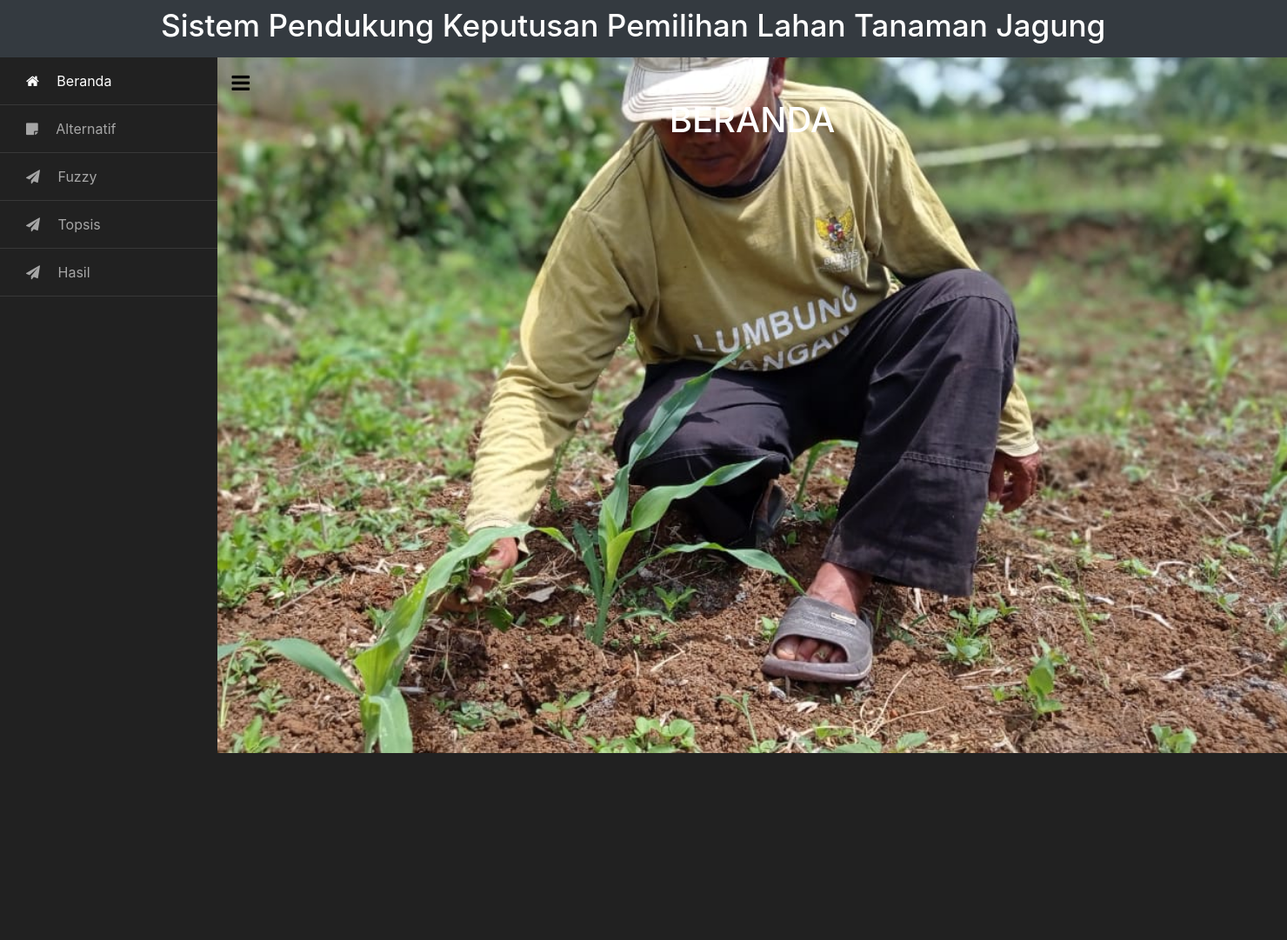
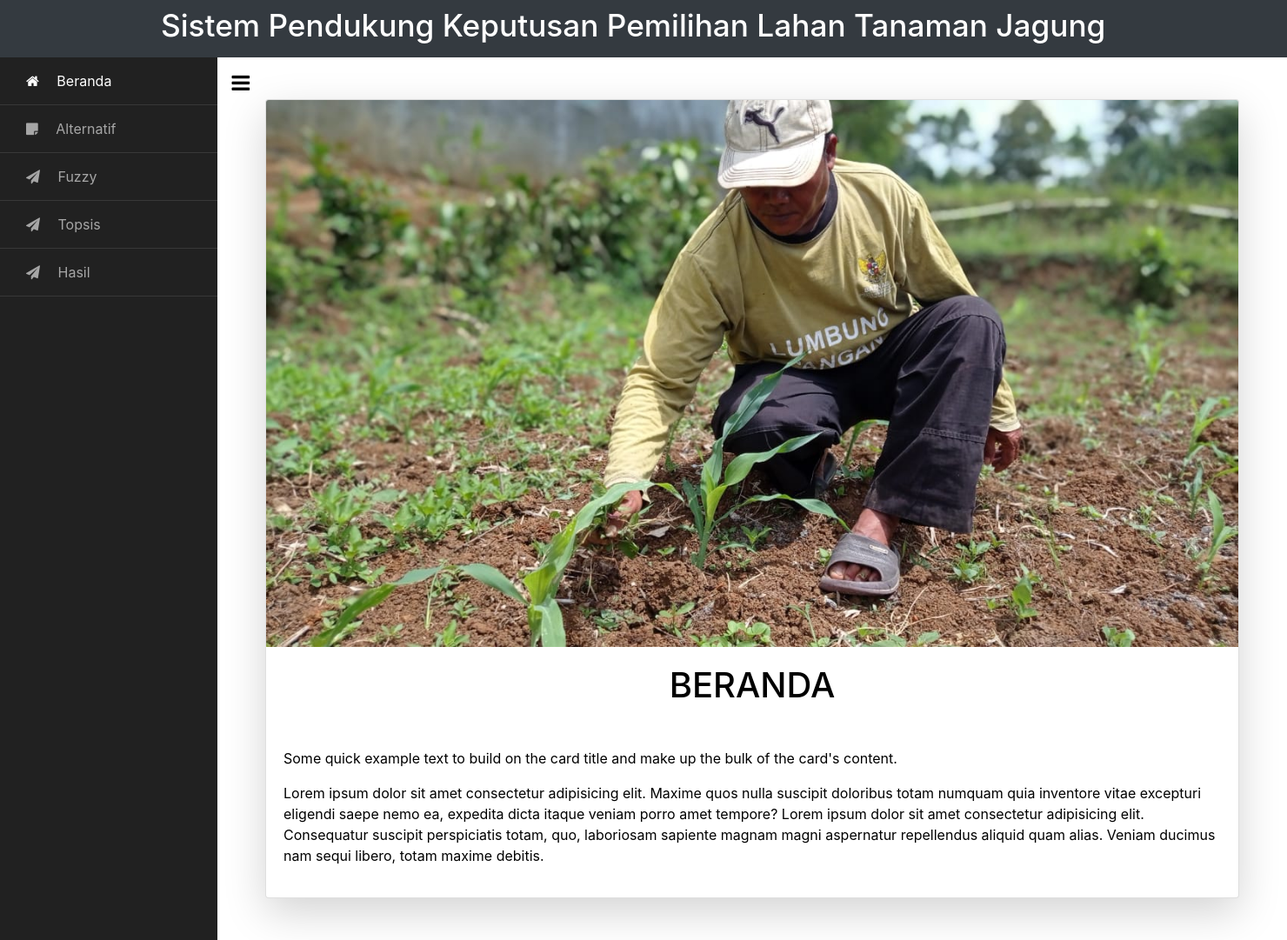
Before and after one commit to irdaislakhuafa/spk_helman_fuzzy_topsis, a PHP site: page /home.php in a window 1480 px wide. Shown: the whole page at 87% size. Before the commit the page ends 866 px from the top, so only its background shows below. Run offline with PHP 8.4, Linux system fonts and the light colour scheme; some libraries are stand-ins or nearby versions.

Commit message:
added card in home page

```diff
--- /dev/null
+++ b/date.php
@@ -0,0 +1,2 @@
+<?php
+echo (new DateTime())->format("Y");
--- a/home.php
+++ b/home.php
@@ -6,26 +6,25 @@ createHeader("Beranda");
 ?>
 
 
-<body style="background-image: url('./assets/img/x.jpeg'); background-size: cover; background-repeat: no-repeat;">
+<body>
     <?php
     createNavbar();
 
     $body = function () { ?>
         <!-- Page Content  -->
-        <div id="content" class="p-4 p-md-5 pt-5" style="color: white;">
-            <h1 class="mb-4 text-uppercase text-center">beranda</h1>
-            <!-- <img src="./assets/img/x.jpeg" alt="" srcset="">
-            <img src="./assets/img/pxfuel.jpg" alt="" srcset=""> -->
-            <!-- <p>Lorem ipsum dolor sit amet, consectetur adipisicing elit, sed do eiusmod tempor incididunt ut labore et dolore
-                magna aliqua. Ut enim ad minim veniam, quis nostrud exercitation ullamco laboris nisi ut aliquip ex ea commodo
-                consequat. Duis aute irure dolor in reprehenderit in voluptate velit esse cillum dolore eu fugiat nulla
-                pariatur. Excepteur sint occaecat cupidatat non proident, sunt in culpa qui officia deserunt mollit anim id est
-                laborum.</p>
-            <p>Lorem ipsum dolor sit amet, consectetur adipisicing elit, sed do eiusmod tempor incididunt ut labore et dolore
-                magna aliqua. Ut enim ad minim veniam, quis nostrud exercitation ullamco laboris nisi ut aliquip ex ea commodo
-                consequat. Duis aute irure dolor in reprehenderit in voluptate velit esse cillum dolore eu fugiat nulla
-                pariatur. Excepteur sint occaecat cupidatat non proident, sunt in culpa qui officia deserunt mollit anim id est
-                laborum.</p> -->
+        <div id="content" class="p-4 p-md-5 pt-5" style="color: black;">
+
+            <div class="d-flex justify-content-center">
+                <div class="card shadow-lg rounded" style="width: 70rem;">
+                    <img src="./assets/img/x.jpeg" class="card-img-top" alt="...">
+                    <div class="card-body">
+                        <h1 class="card-title text-center mb-5">BERANDA</h1>
+                        <p class="card-text">Some quick example text to build on the card title and make up the bulk of the card's content.</p>
+                        <p>Lorem ipsum dolor sit amet consectetur adipisicing elit. Maxime quos nulla suscipit doloribus totam numquam quia inventore vitae excepturi eligendi saepe nemo ea, expedita dicta itaque veniam porro amet tempore? Lorem ipsum dolor sit amet consectetur adipisicing elit. Consequatur suscipit perspiciatis totam, quo, laboriosam sapiente magnam magni aspernatur repellendus aliquid quam alias. Veniam ducimus nam sequi libero, totam maxime debitis.</p>
+                        <!-- <a href="#" class="btn btn-primary">Go somewhere</a> -->
+                    </div>
+                </div>
+            </div>
         </div>
     <?php };
 
```
